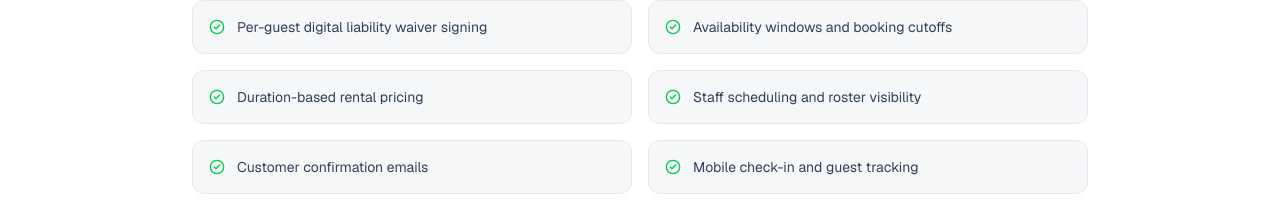
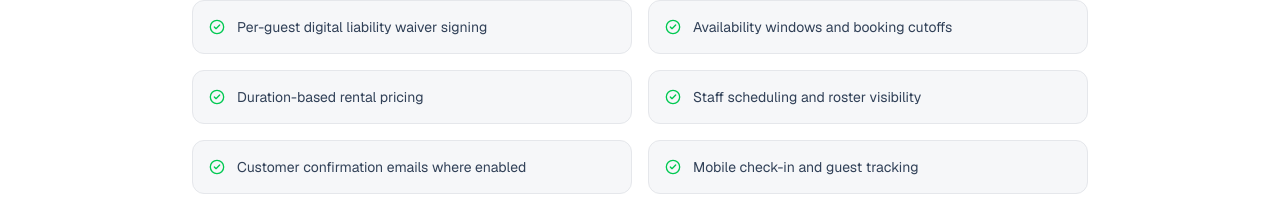
Before and after one commit to Cortana-Ops/reservkit-landing, a Next.js app: page /kayak-rental-software in a window 1280 px wide. Shown: the part 820-1036 px from the top of the page. Built offline with nearby package versions, Linux system fonts and the light colour scheme.

Commit message:
Tighten Stripe payout and confirmation marketing copy

```diff
--- a/app/kayak-rental-software/page.tsx
+++ b/app/kayak-rental-software/page.tsx
@@ -25,7 +25,7 @@ const features = [
   "Availability windows and booking cutoffs",
   "Duration-based rental pricing",
   "Staff scheduling and roster visibility",
-  "Customer confirmation emails",
+  "Customer confirmation emails where enabled",
   "Mobile check-in and guest tracking",
 ];
 
--- a/app/page.tsx
+++ b/app/page.tsx
@@ -135,7 +135,7 @@ const workflowSteps = [
     icon: CreditCard,
     label: "Stripe payments",
     heading: "Get paid through your Stripe account",
-    body: "Payments go through your Stripe account. You control payout timing. Customers see your business at checkout.",
+    body: "ReservKit creates the Stripe Connect checkout flow and routes the connected-account payment through Stripe. Stripe controls payout timing, processing fees, and connected-account money movement.",
     bullets: ["Stripe Connect", "Refundable damage deposits", "Balance payments", "Coupon codes"],
   },
   {
--- a/app/tour-operator-software/page.tsx
+++ b/app/tour-operator-software/page.tsx
@@ -25,7 +25,7 @@ const features = [
   "Per-guest digital waiver signing",
   "Availability windows and booking cutoffs",
   "Staff assignment and schedule visibility",
-  "Confirmation emails",
+  "Confirmation emails where enabled",
   "Check-in with guest list and waiver status",
   "Customer booking lookup",
   "Revenue reports by tour and date range",
--- a/scripts/check-content.mjs
+++ b/scripts/check-content.mjs
@@ -161,8 +161,11 @@ const forbidden = [
   "Money flows directly to your Stripe account",
   "Tips go directly to your Stripe account",
   "receives payouts directly",
+  "You control payout timing",
   "receive an automatic email confirmation",
   "Email confirmations on booking",
+  '"Confirmation emails",',
+  '"Customer confirmation emails",',
   "Free includes the core booking page, Stripe Connect payments, customer records, and email confirmations at low volume",
   "Enterprise: custom monthly pricing, custom volume, and annual minimum",
   "We share data only with:",
--- a/scripts/check-live.mjs
+++ b/scripts/check-live.mjs
@@ -12,6 +12,7 @@ let detectedMarketingMode = null;
 const routes = MARKETING_ROUTES;
 
 const sharedRequiredByRoute = {
+  "/": ["Stripe controls payout timing", "Confirmation emails where enabled"],
   "/early-access": ["Request setup help", "reply within one business day"],
   "/docs/getting-started": [
     "Free-first public signup",
@@ -78,8 +79,10 @@ const baseForbidden = [
   "Money flows directly to your Stripe account",
   "Tips go directly to your Stripe account",
   "receives payouts directly",
+  "You control payout timing",
   "receive an automatic email confirmation",
   "Email confirmations on booking",
+  "Customer confirmation emails</li>",
   "email confirmations at low volume",
   "then marked released or charged from Booking Detail after the activity",
   "releases capacity on full refunds",
```
Also changed, not shown: 2 other files (tests, documents, lock files or other folders).
